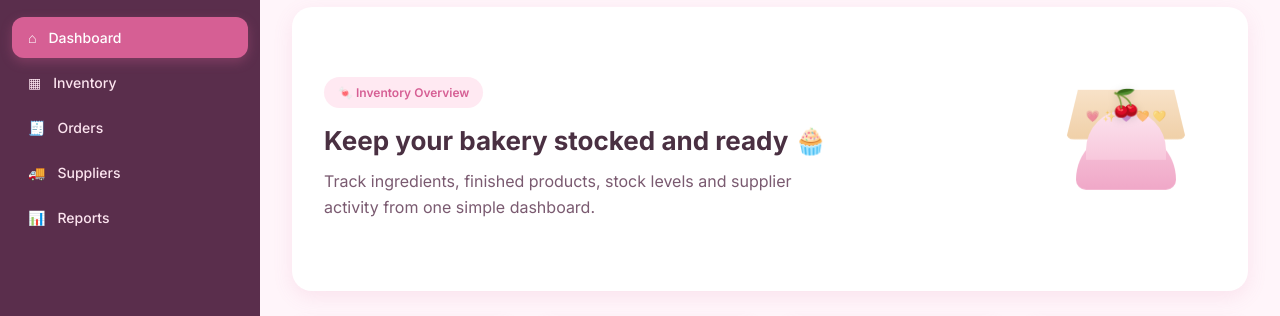
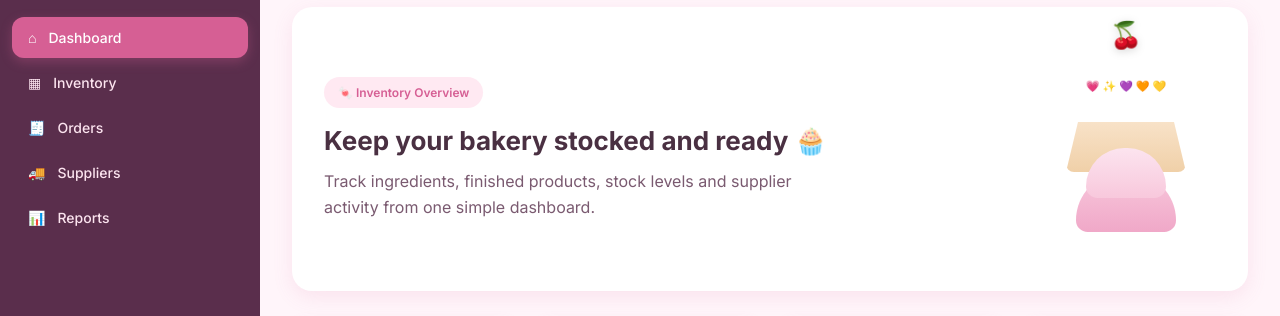
Before and after one commit to michelleywan93-create/sweetstock_bakery, a plain HTML site: page index.html in a window 1280 px wide. Shown: the part 103-419 px from the top of the page. Drawn offline with nearby package versions, Linux system fonts and the light colour scheme; sample sign-in values are in the browser's storage.

Commit message:
style.css

```diff
--- a/style.css
+++ b/style.css
@@ -209,48 +209,223 @@ input, select { font-family: inherit; }
 .hero-illustration { padding: 10px; min-width: 160px; display: flex; justify-content: center; }
 
 /* ===== CUPCAKE ANIMASI ===== */
-@keyframes float {
-    0%, 100% { transform: translateY(0); }
-    50% { transform: translateY(-12px); }
+/* ===== CUPCAKE STABLE ANIMATION ===== */
+
+.cupcake-3d {
+    width: 160px;
+    height: 200px;
+    position: relative;
+
+    display: flex;
+    align-items: center;
+    justify-content: center;
+
+    flex-shrink: 0;
+
+    /* Hanya cupcake utama yang bergerak */
+    animation: cupcakeFloat 4s ease-in-out infinite;
+
+    will-change: transform;
+    transform: translate3d(0, 0, 0);
 }
-@keyframes sparkle {
-    0%, 100% { opacity: 1; }
-    50% { opacity: 0.5; }
+
+/* Floating yang lebih stabil */
+@keyframes cupcakeFloat {
+    0% {
+        transform: translate3d(0, 0, 0);
+    }
+
+    50% {
+        transform: translate3d(0, -8px, 0);
+    }
+
+    100% {
+        transform: translate3d(0, 0, 0);
+    }
 }
-.cupcake-3d {
-    display: flex; align-items: center; justify-content: center; flex-direction: column;
-    width: 160px; height: 200px; animation: float 3s ease-in-out infinite;
+
+
+/* ===== WRAPPER ===== */
+
+.cupcake-wrapper {
+    width: 140px;
+    height: 170px;
+
+    position: relative;
+
+    display: flex;
+    flex-direction: column;
+    align-items: center;
+    justify-content: flex-end;
+
+    box-sizing: border-box;
+}
+
+
+/* ===== CUPCAKE LINER ===== */
+
+.cupcake-liner {
+    width: 120px;
+    height: 50px;
+
+    position: relative;
+    z-index: 1;
+
+    background: linear-gradient(
+        180deg,
+        #f8e2c8 0%,
+        #f0d0a8 100%
+    );
+
+    clip-path: polygon(
+        10% 0%,
+        90% 0%,
+        100% 100%,
+        0% 100%
+    );
+
+    border-radius: 0 0 8px 8px;
+
+    box-sizing: border-box;
+}
+
+
+/* ===== FROSTING ===== */
+
+.cupcake-frosting {
+    width: 100px;
+    height: 60px;
+
+    position: relative;
+    z-index: 2;
+
+    margin-bottom: -2px;
+
+    background: linear-gradient(
+        180deg,
+        #f8c8dc 0%,
+        #f0a8c8 100%
+    );
+
+    border-radius: 50px 50px 12px 12px;
+
+    box-sizing: border-box;
+}
+
+
+/* ===== FROSTING ATAS ===== */
+
+.frosting-swirly {
+    width: 80px;
+    height: 50px;
+
+    position: absolute;
+    top: -24px;
+    left: 50%;
+
+    /*
+     * Penting:
+     * translateX hanya untuk posisi,
+     * tidak dicampur dengan animation.
+     */
+    transform: translateX(-50%);
+
+    background: linear-gradient(
+        180deg,
+        #fce4ef 0%,
+        #f8c8dc 100%
+    );
+
+    border-radius: 50px 50px 15px 15px;
+
+    box-sizing: border-box;
+}
+
+
+/* ===== SPRINKLES ===== */
+
+.cupcake-sprinkles {
+    position: absolute;
+
+    top: 18px;
+    left: 50%;
+
+    transform: translateX(-50%);
+
+    display: flex;
+    align-items: center;
+    justify-content: center;
+
+    gap: 3px;
+
+    width: 70px;
+
+    font-size: 11px;
+
+    animation: sprinkleSparkle 2.5s ease-in-out infinite;
+
+    pointer-events: none;
+}
+
+@keyframes sprinkleSparkle {
+    0%,
+    100% {
+        opacity: 1;
+    }
+
+    50% {
+        opacity: 0.65;
+    }
+}
+
+
+/* ===== CHERRY ===== */
+
+.cupcake-cherry {
+    position: absolute;
+
+    top: -38px;
+    left: 50%;
+
+    transform: translateX(-50%);
+
     z-index: 10;
+
+    font-size: 26px;
+
+    line-height: 1;
+
+    filter: drop-shadow(
+        0 2px 4px rgba(0, 0, 0, 0.15)
+    );
+
+    pointer-events: none;
 }
-.cupcake-wrapper {
-    position: relative; display: flex; flex-direction: column; align-items: center;
+
+
+/* ===== MOBILE ===== */
+
+@media (max-width: 768px) {
+
+    .cupcake-3d {
+        width: 130px;
+        height: 170px;
+    }
+
+    .cupcake-wrapper {
+        transform: scale(0.85);
+    }
 }
-.cupcake-liner {
-    width: 120px; height: 50px;
-    background: linear-gradient(180deg, #f8e2c8, #f0d0a8);
-    clip-path: polygon(10% 0%, 90% 0%, 100% 100%, 0% 100%);
-    border-radius: 0 0 8px 8px;
-}
-.cupcake-frosting {
-    width: 100px; height: 60px;
-    background: linear-gradient(180deg, #f8c8dc, #f0a8c8);
-    border-radius: 50px 50px 10px 10px;
-    position: relative; margin-top: -10px;
-}
-.frosting-swirly {
-    position: absolute; top: -20px; left: 50%; transform: translateX(-50%);
-    width: 80px; height: 50px;
-    background: linear-gradient(180deg, #fce4ef, #f8c8dc);
-    border-radius: 50px 50px 0 0;
-}
-.cupcake-sprinkles {
-    position: absolute; top: 18px; left: 50%; transform: translateX(-50%);
-    display: flex; gap: 3px; font-size: 11px;
-    animation: sparkle 2s ease-in-out infinite;
-}
-.cupcake-cherry {
-    position: absolute; top: -8px; left: 50%; transform: translateX(-50%);
-    font-size: 26px; filter: drop-shadow(0 2px 4px rgba(0,0,0,0.15));
+
+
+/* ===== REDUCE MOTION ===== */
+
+@media (prefers-reduced-motion: reduce) {
+
+    .cupcake-3d,
+    .cupcake-sprinkles {
+        animation: none;
+    }
 }
 
 /* ===== STATISTIK ===== */
```
